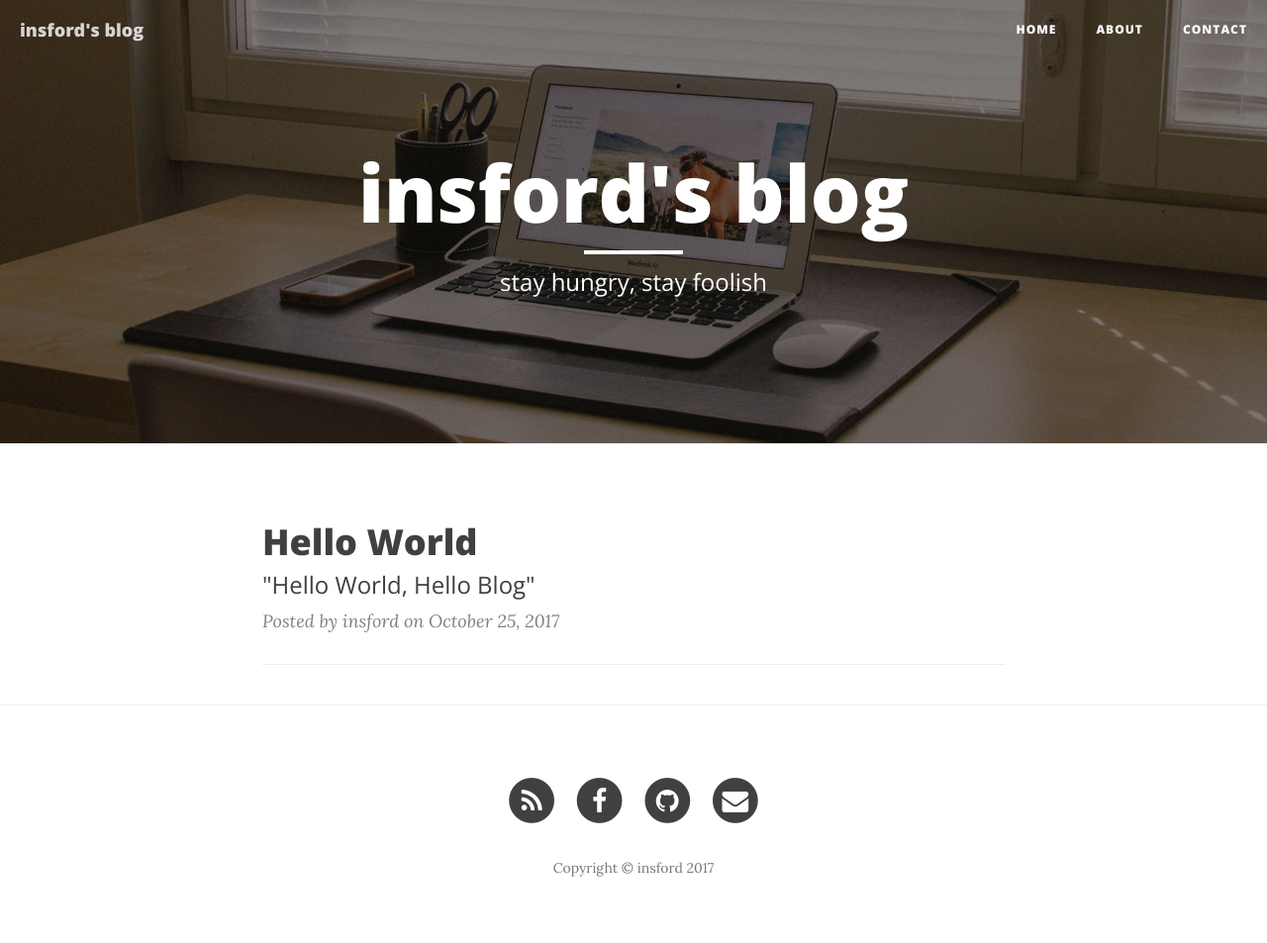
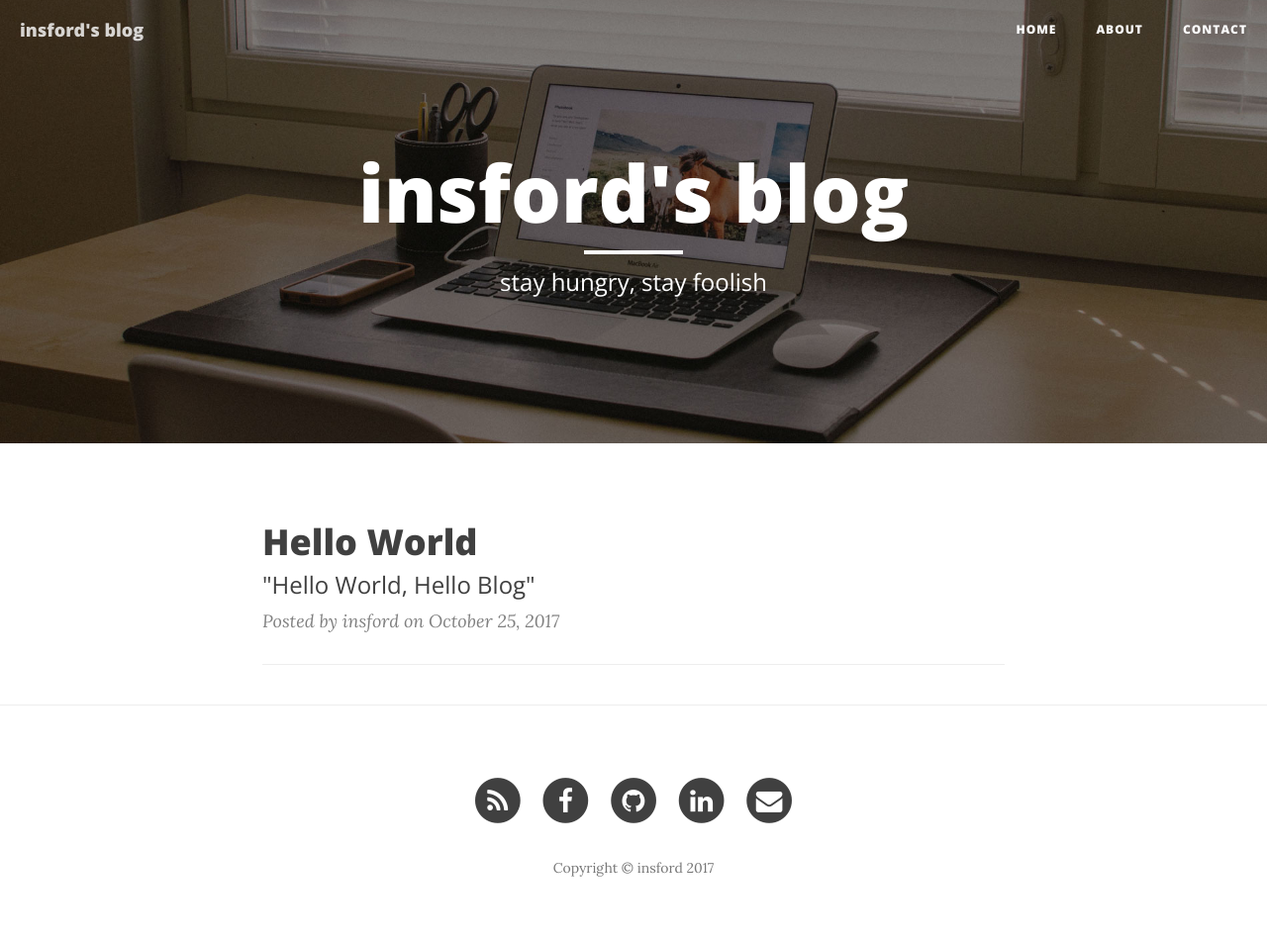
Before and after one commit to insford/insford.github.io, a Jekyll site: the page built from index.html, in a window 1280 px wide. Shown: the whole page at 99% size. Built offline with Jekyll 4.4.1, drawn with Linux system fonts in a browser that asks for light colours; nearby versions of some CDN libraries; the list of posts is cut into pages by our own code.

Commit message:
add linkedin setting

```diff
--- a/_config.yml
+++ b/_config.yml
@@ -10,6 +10,7 @@
 github_username:  insford
 facebook_username:  insford
 email_username:  insford@gmail.com
+linkedin_username:  baekkyu-cho-a25943115
 
 # Google Analytics
 # To enable google analytics, uncomment below line with a valid Google Tracking ID
--- a/_includes/footer.html
+++ b/_includes/footer.html
@@ -42,7 +42,17 @@
                         </a>
                     </li>
                     {% endif %}
-                    {% if site.email_username %}
+                    {% if site.linkedin_username %}
+                    <li>
+                        <a href="https://github.com/{{ site.github_username }}">
+                            <span class="fa-stack fa-lg">
+                                <i class="fa fa-circle fa-stack-2x"></i>
+                                <i class="fa fa-linkedin fa-stack-1x fa-inverse"></i>
+                            </span>
+                        </a>
+                    </li>
+                    {% endif %}
+		    {% if site.email_username %}
                     <li>
                         <a href="mailto:{{ site.email_username }}">
                             <span class="fa-stack fa-lg">
```
